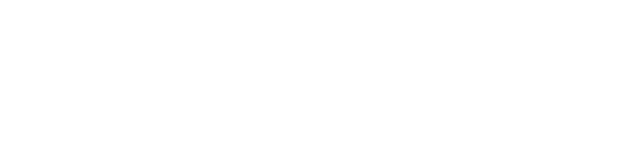
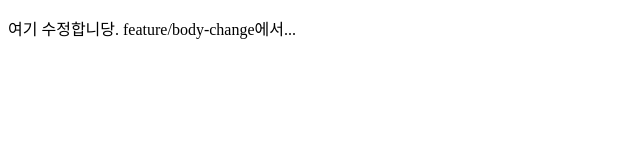
Before and after one commit to jinsu-song/chapter1-basic, a plain HTML site: page index.html in a window 1280 px wide. Shown: the whole page, without its empty margins (0-640 px from the left). Drawn offline with Linux system fonts and the light colour scheme.

Commit message:
Change body at feature/body-change

```diff
--- a/index.html
+++ b/index.html
@@ -6,6 +6,6 @@
     <title>안녕하세요.....!</title>
 </head>
 <body>
-
+    <p>여기 수정합니당. feature/body-change에서...</p>
 </body>
 </html>
```
